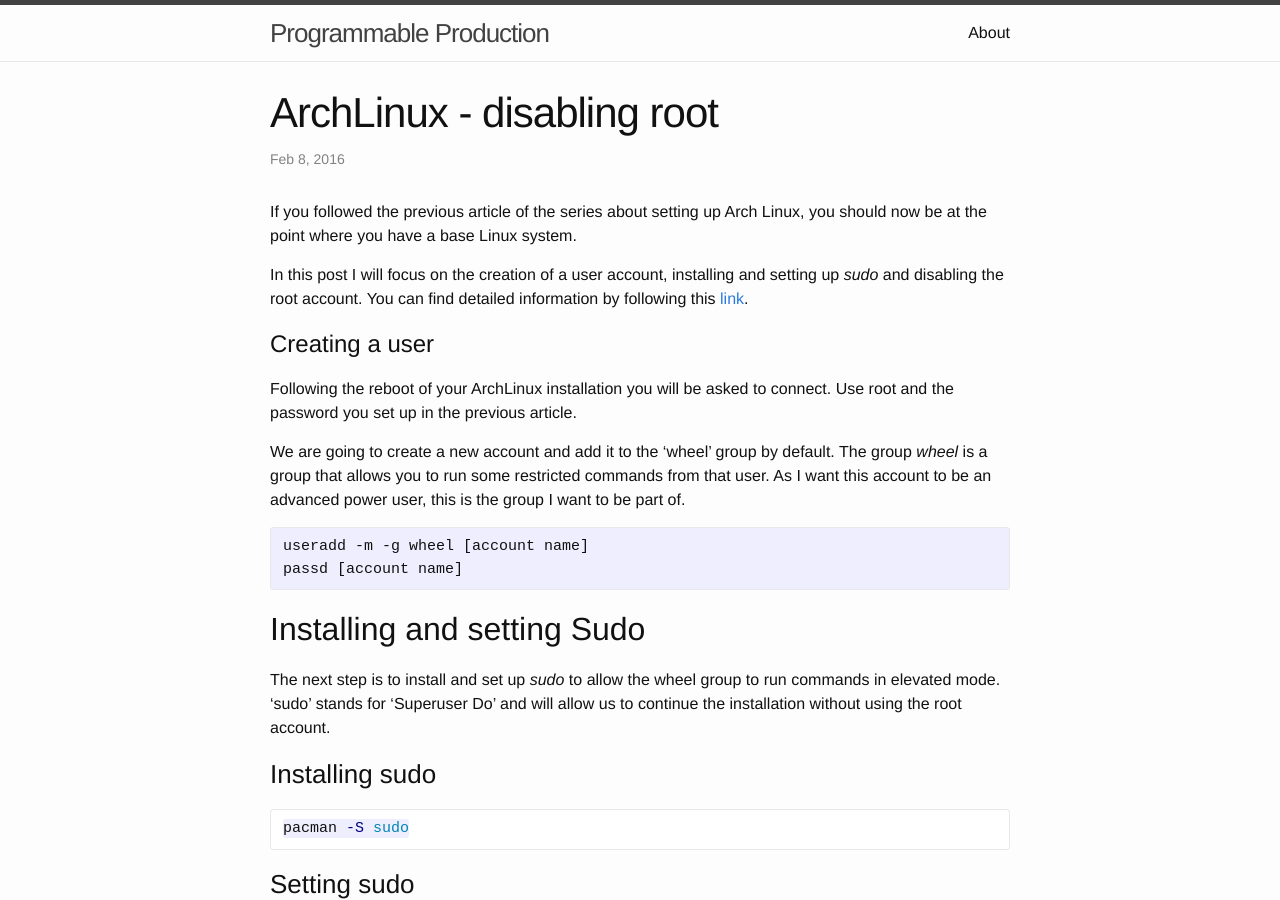
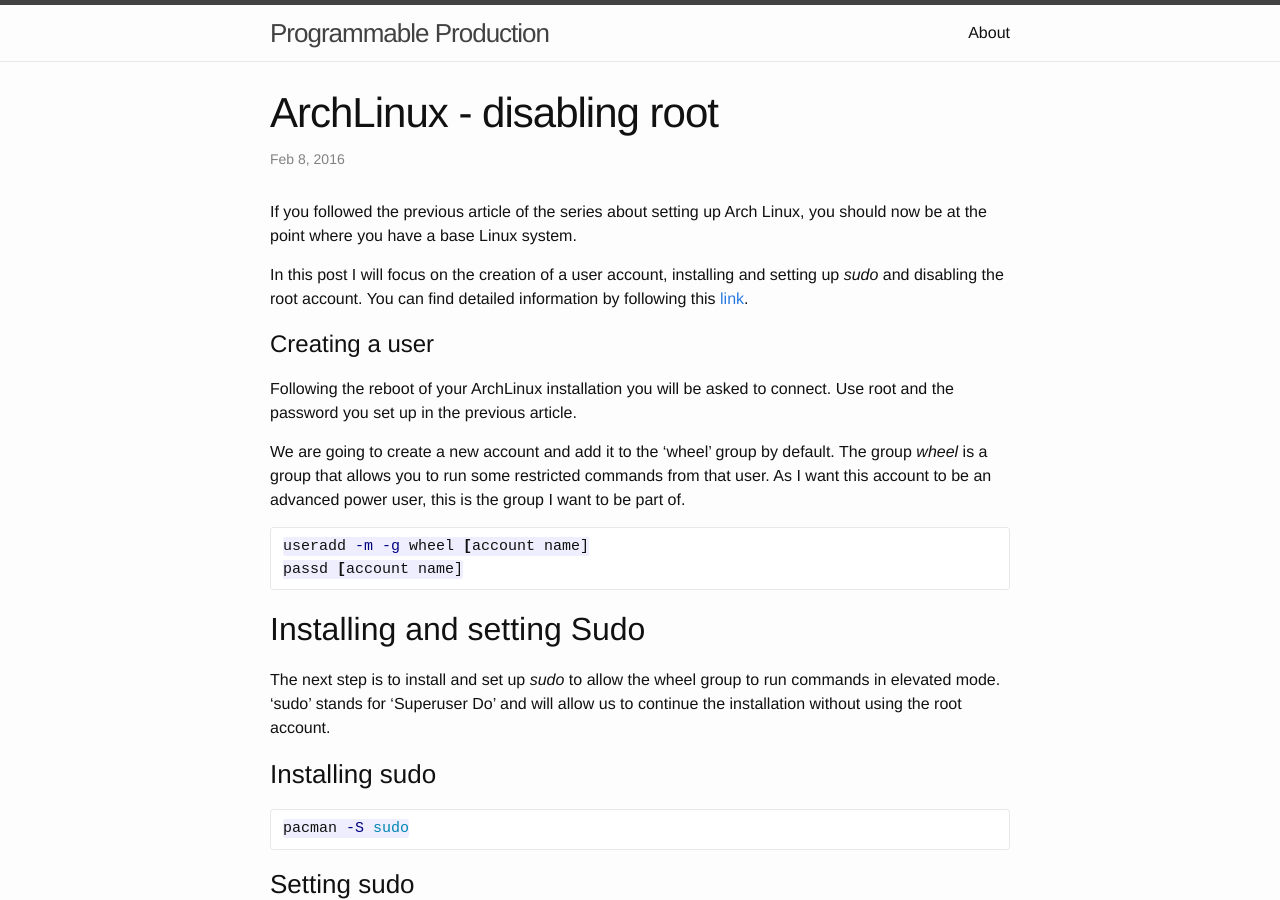
Before and after one commit to programmableproduction/programmableproduction.github.io, a Jekyll site: the page built from _posts/2016-02-08-ArchLinux-disabling-root.md, in a window 1280 px wide and 900 px high. Built offline with Jekyll 4.4.1, drawn with Linux system fonts in a browser that asks for light colours.

Commit message:
Update 2016-02-08-ArchLinux-disabling-root.md
Update the code sections

`````diff
--- a/_posts/2016-02-08-ArchLinux-disabling-root.md
+++ b/_posts/2016-02-08-ArchLinux-disabling-root.md
@@ -13,7 +13,8 @@
 Following the reboot of your ArchLinux installation you will be asked to connect. Use root and the password you set up in the previous article.
 
 We are going to create a new account and add it to the 'wheel' group by default. The group _wheel_ is a group that allows you to run some restricted commands from that user. As I want this account to be an advanced power user, this is the group I want to be part of.
-````shell
+
+```shell
 useradd -m -g wheel [account name]
 passd [account name]
 ```
@@ -31,6 +32,7 @@
 ### Setting sudo
 
 We have to edit the sudo configuration file to grant the permission. Editing the sudo configuration needs to to be done using visudo. This ensures when we are saving the file that it is valid and wont lock us.
+
 ```shell
 visudo
 ```
@@ -52,6 +54,7 @@
 Disabling the *root* account is not mandatory, but is strongly recommended as everyone knows the root account on Linux.
 
 1. Disconnect from the current root session
+
 ```shell
 exit
 ```
@@ -59,6 +62,7 @@
 
 3. Disable root
 The best way to disable the root account is to lock it. For that run the following command.
+
 ```shell
 sudo passwd -l root
 ```
`````
